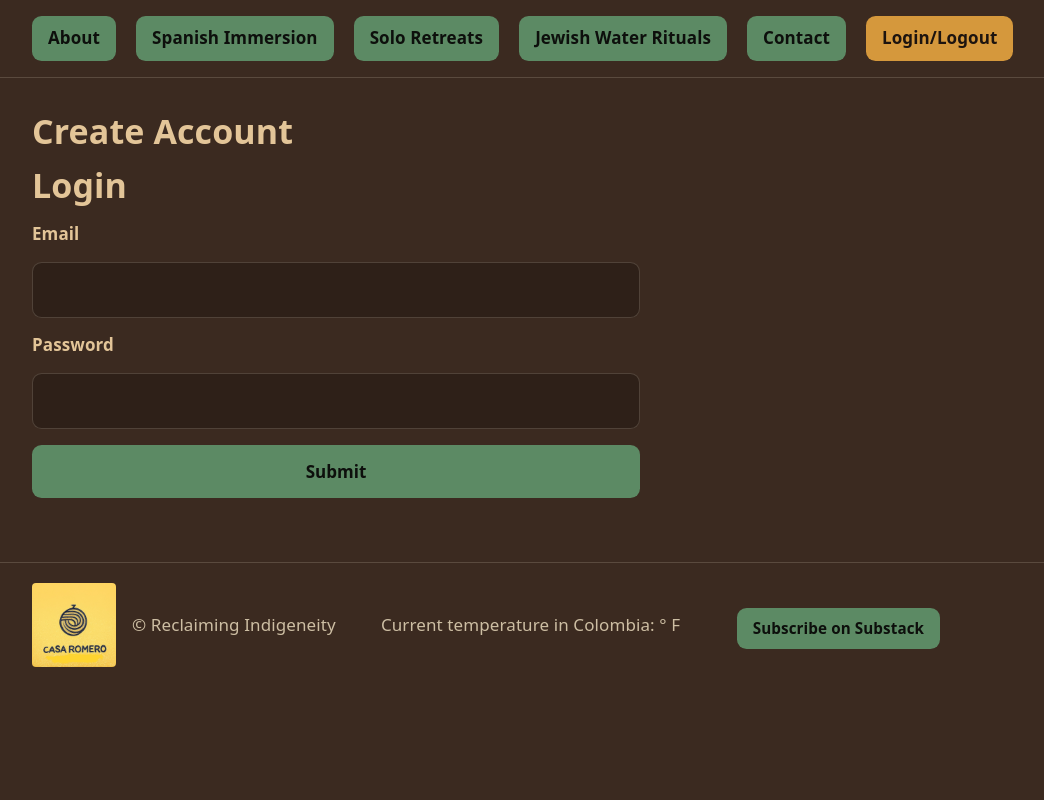
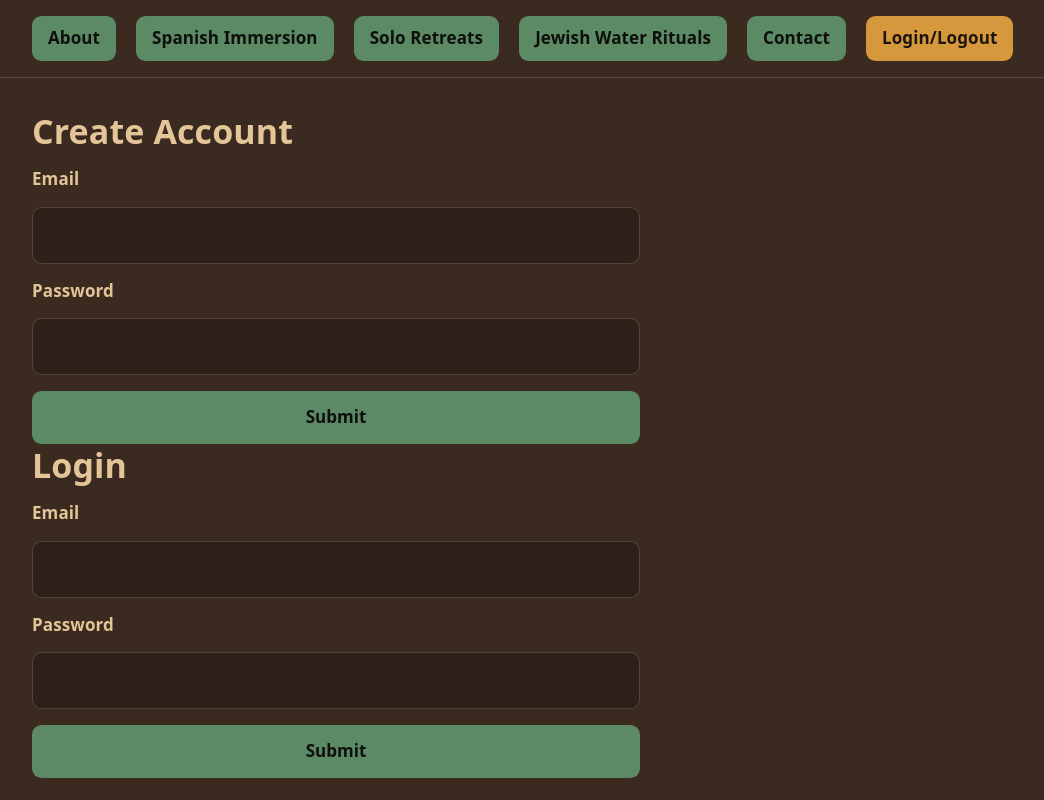
Before and after one commit to cchung2020/reclaiming-indigeneity, a React (Vite) app: page /login in a window 1280 px wide. Shown: the top 800 px of the page, without its empty margins (52-1096 px from the left). Built offline with nearby package versions, Linux system fonts and the light colour scheme; no server answers.

Commit message:
add additional form (does not do much yet)

```diff
--- a/src/Login.jsx
+++ b/src/Login.jsx
@@ -5,6 +5,10 @@ export default function Login() {
     email: "",
     password: "",
   });
+  const [createAccForm, setCreatAccForm] = useState({
+    email: "",
+    password: "",
+  })
 
   const initialy_logged_in = localStorage.getItem("logged_in") !== null;
   const [logged_in, setLoggedIn] = useState(initialy_logged_in);
@@ -52,12 +56,29 @@ export default function Login() {
 
         {/*Account creation form*/}
         <h1 id="account-creation">Create Account</h1>
-        {/* <form>
+        <form>
             <label htmlFor="email">Email</label>
             <input
-                ""
+                id="email"
+                name="email"
+                type="email"
+                value={createAccForm.email}
+                onChange={(e) => setCreatAccForm({ ...createAccForm, email: e.target.value})}
+                required
+            />
 
-        </form> */}
+            <label htmlFor="password">Password</label>
+            <input
+                id="password"
+                name="password"
+                type="password"
+                value={createAccForm.password}
+                onChange={(e) => setCreatAccForm({ ...createAccForm, password: e.target.value})}
+                required
+            />
+            <button type="submit">Submit</button>
+
+        </form>
 
         {/*login form */}
         <h1 id="login-title">Login</h1>
```
